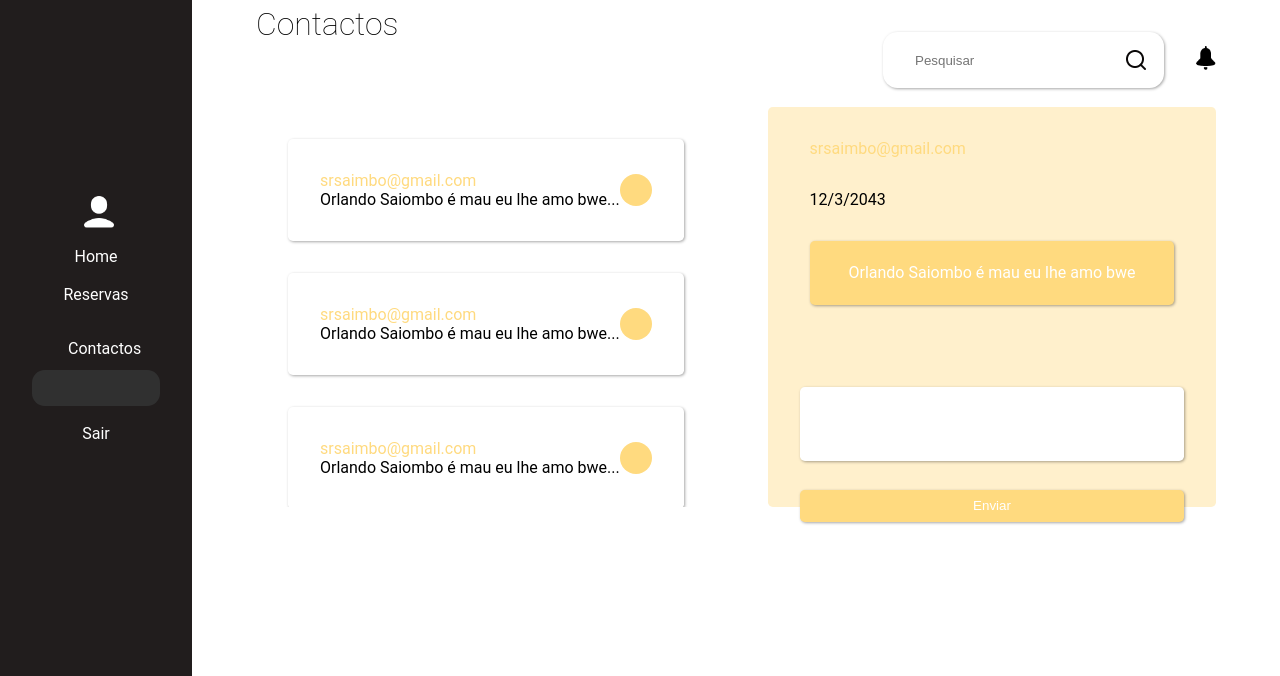
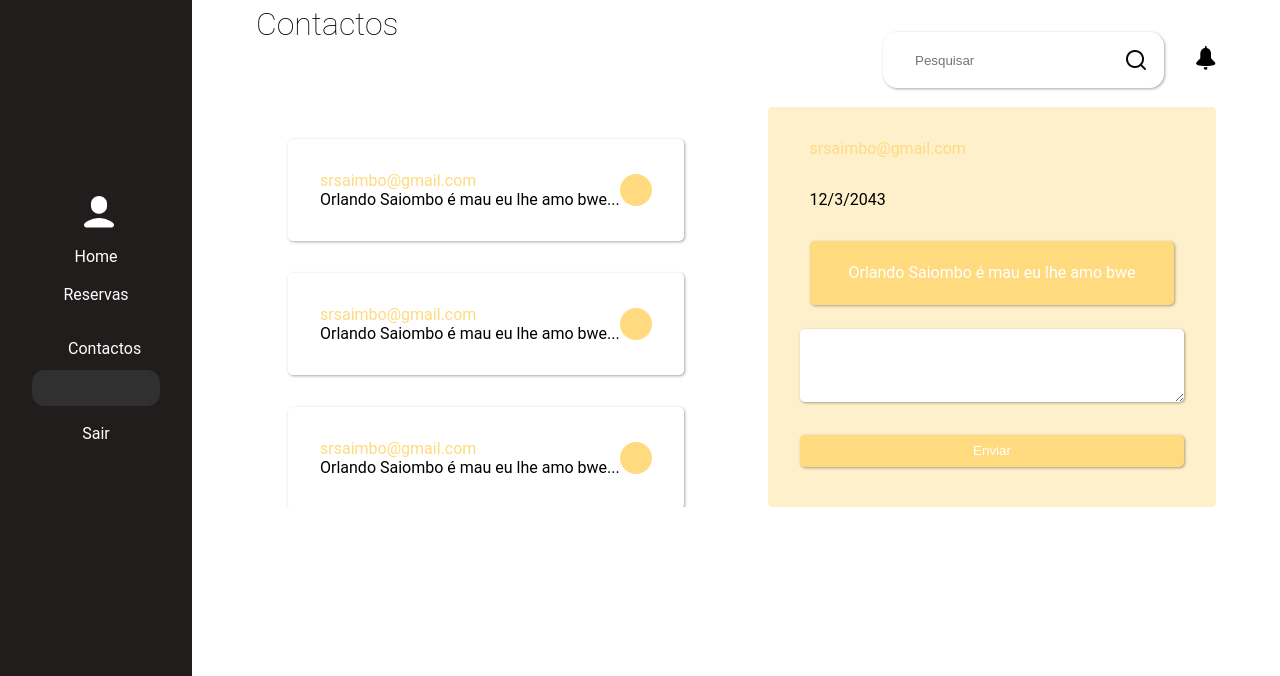
Before and after one commit to OrlandoMartinho/pitel_fullstacks, a PHP site: page /pages/contacts.html in a window 1280 px wide. Shown: the top 676 px of the page. Run offline with PHP 8.4, Linux system fonts and the light colour scheme.

Commit message:
Subindo boa parte

```diff
--- a/css/contacts.css
+++ b/css/contacts.css
@@ -213,6 +213,18 @@ form input, form button{
     box-shadow: 1px 1px 3px 0px #00000059;
     background-color: var(--color-text);
 }
+
+textarea{
+    width: 100%;
+    height: 4.6rem;
+    border: none;
+    padding: 10px;
+    outline: none;
+    margin-top: -5vh;
+    border-radius: .3rem;
+    box-shadow: 1px 1px 3px 0px #00000059;
+    background-color: var(--color-text);
+}
 form button{
     height: 2rem;
     cursor: pointer;
--- a/pages/contacts.html
+++ b/pages/contacts.html
@@ -138,7 +138,8 @@
                    </div>
                    <form action="">
                     <div>
-                        <input type="text" name="" id="">
+
+                        <textarea name="" id=""></textarea>
                     </div>
                         <button>Enviar</button>
                    </form>
```
Also changed, not shown: css/home.css (+13 -0 lines), css/login.css (+12 -0 lines), pages/home.html (+11 -0 lines), pages/login.html (+12 -1 lines), assets/img/loader.gif (added).
